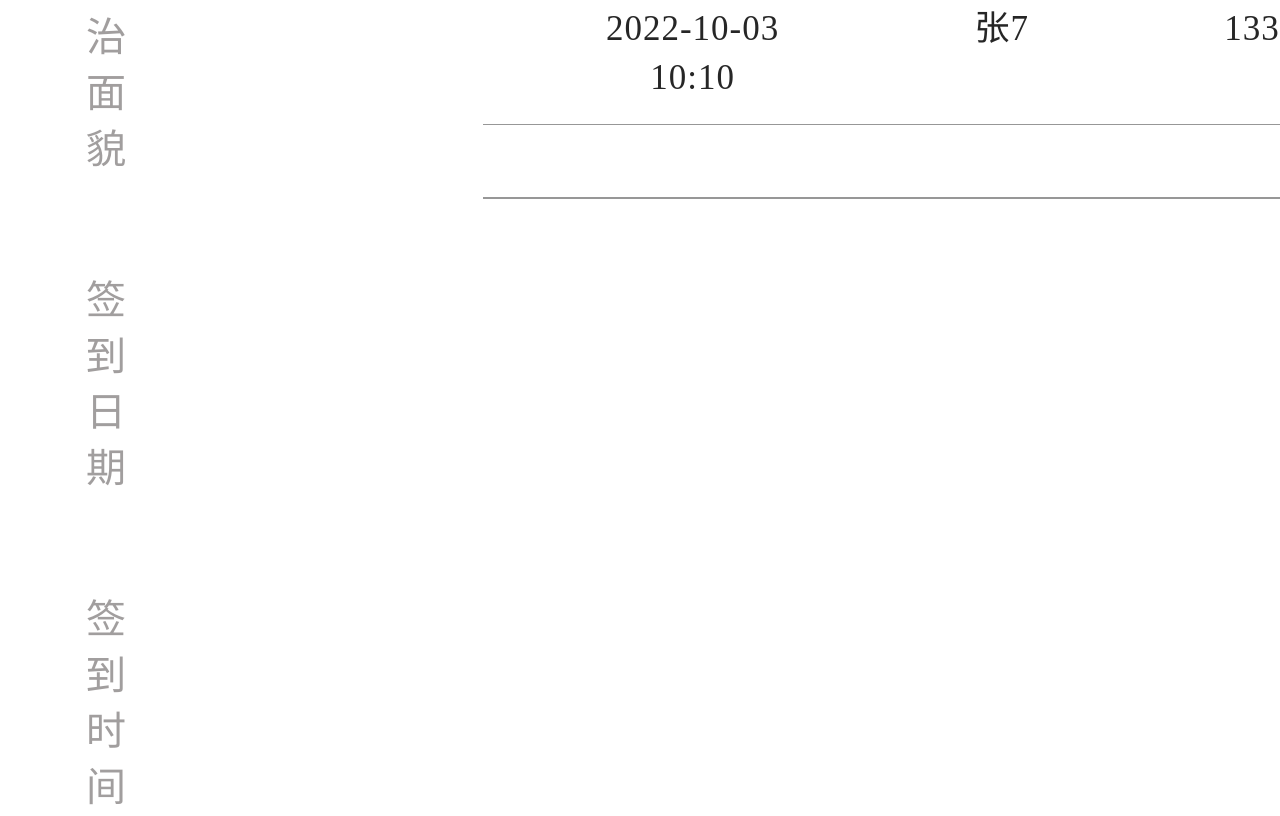
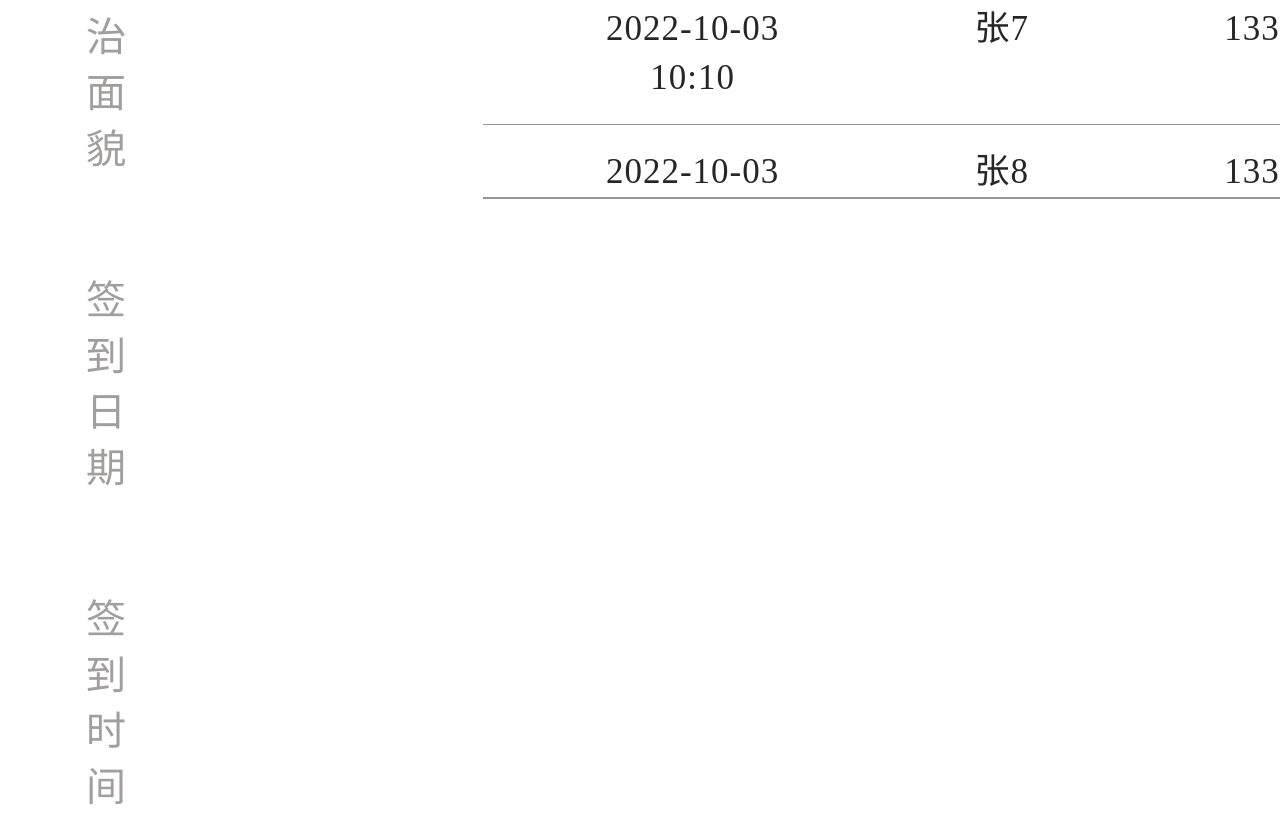
Before and after one commit to JFYAzong/frontend-learn-3, a Vue app: page /#/serve in a window 1280 px wide. Shown: the part 873-1689 px from the top of the page. Built offline with nearby package versions, Linux system fonts and the light colour scheme.

Commit message:
Update Serve.vue

```diff
--- a/src/views/Serve.vue
+++ b/src/views/Serve.vue
@@ -143,6 +143,14 @@ export default {
         },
         {
           name: "张7",
+          date: "2022-10-03",
+          time: "10:10",
+          phone: "133",
+          detail: "test",
+          evaluation: "good",
+        },
+        {
+          name: "张8",
           date: "2022-10-03",
           time: "10:10",
           phone: "133",
```
